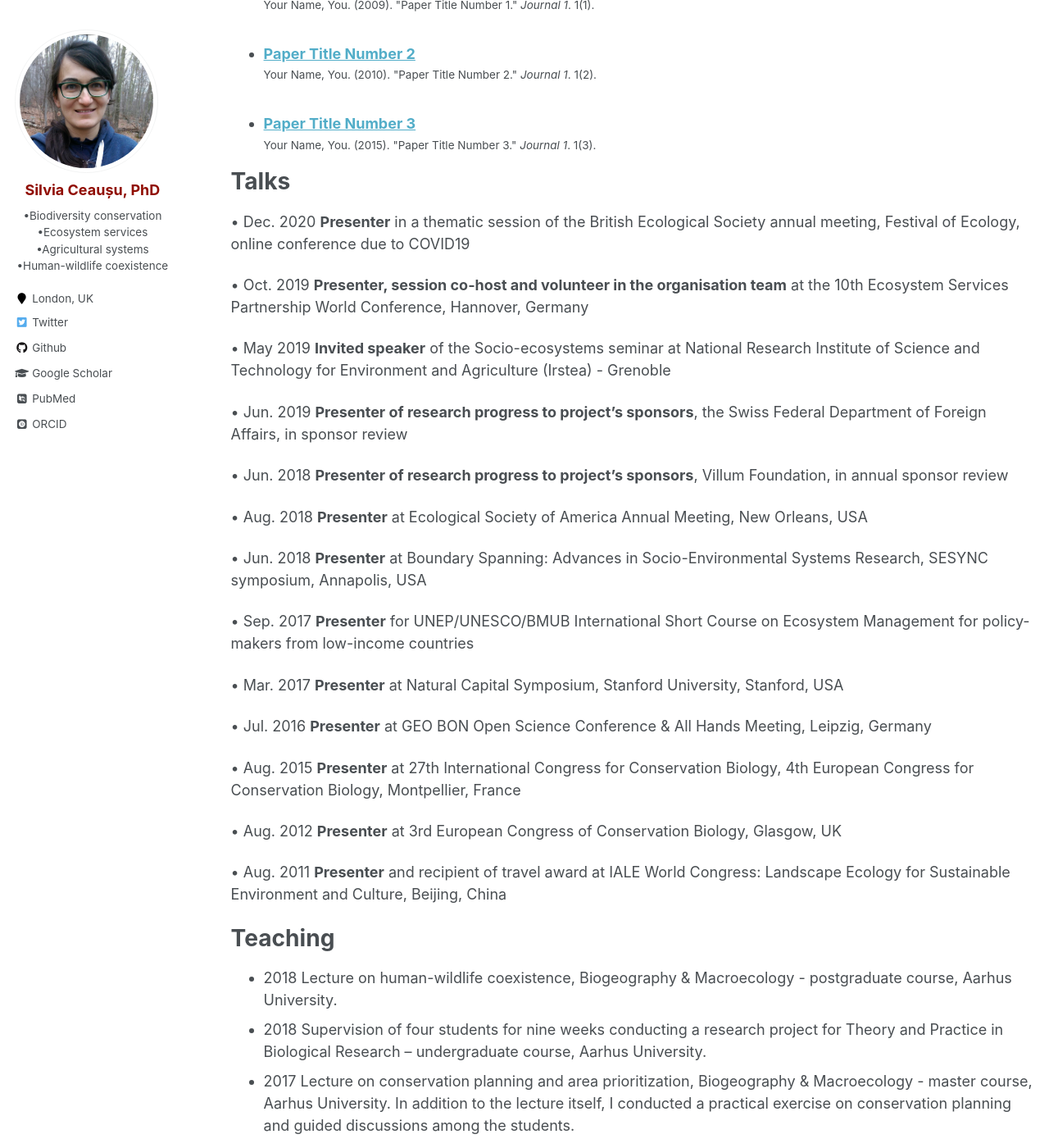
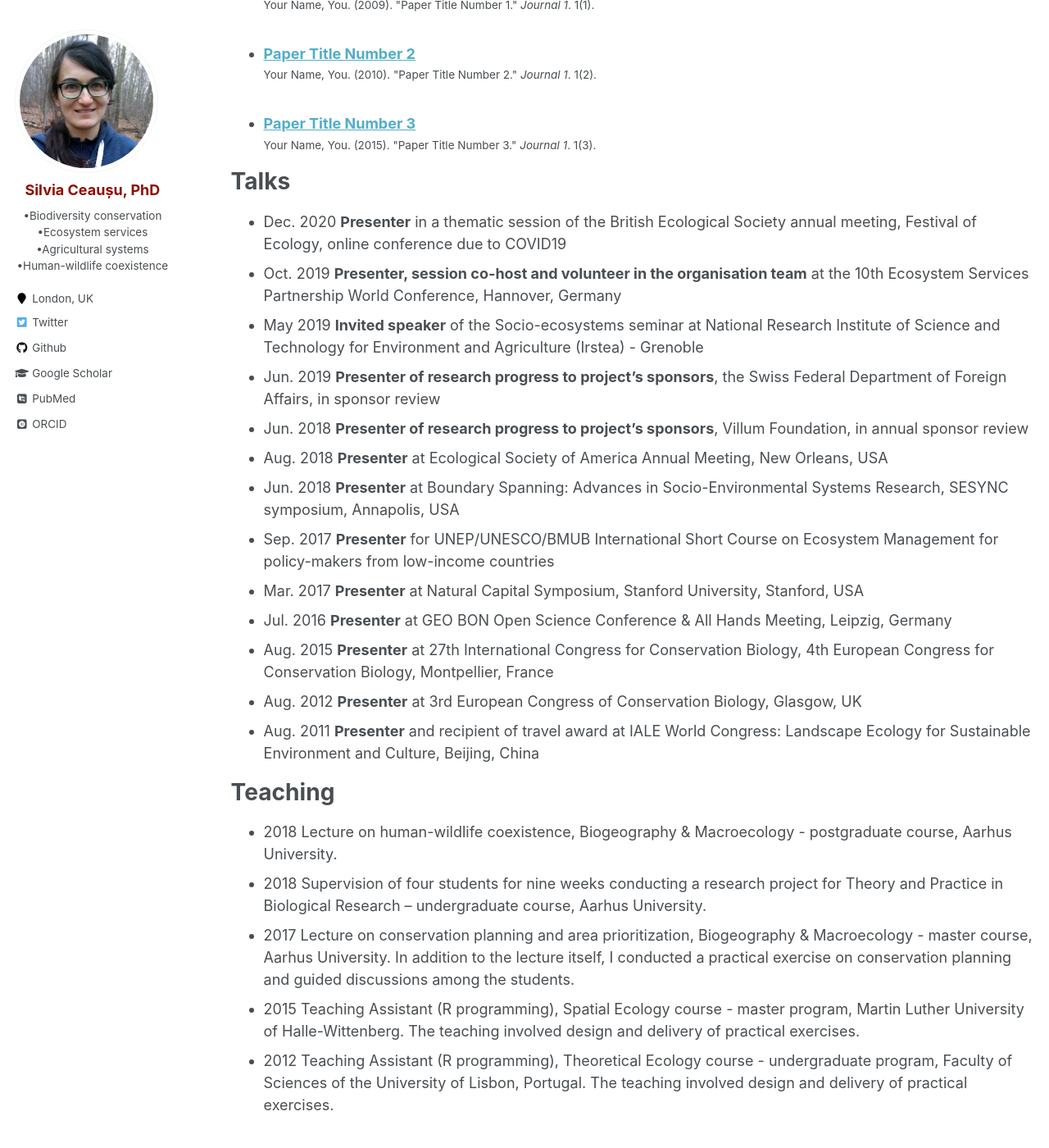
Before and after one commit to SilviaCeausu/SilviaCeausu.github.io, a Jekyll site: the page built from _pages/cv.md, in a window 1280 px wide and 1400 px high, scrolled down 1183 px. Shown: the whole window at 82% size. Built offline with Jekyll 4.4.1, drawn with Linux system fonts in a browser that asks for light colours; some web fonts are replaced.

Commit message:
Update cv.md

```diff
--- a/_pages/cv.md
+++ b/_pages/cv.md
@@ -33,31 +33,19 @@
 
 Talks
 ======
-•	Dec. 2020	  **Presenter** in a thematic session of the British Ecological Society annual meeting, Festival of Ecology, online conference due to COVID19
-
-•	Oct. 2019 	**Presenter, session co-host and volunteer in the organisation team** at the 10th Ecosystem Services Partnership World Conference, Hannover, Germany
-
-•	May 2019 	  **Invited speaker** of the Socio-ecosystems seminar at National Research Institute of Science and Technology for Environment and Agriculture (Irstea) - Grenoble
-
-•	Jun. 2019 	**Presenter of research progress to project’s sponsors**, the Swiss Federal Department of Foreign Affairs, in sponsor review
-
-•	Jun. 2018 	**Presenter of research progress to project’s sponsors**, Villum Foundation, in annual sponsor review
-
-•	Aug. 2018 	**Presenter** at Ecological Society of America Annual Meeting, New Orleans, USA
-
-•	Jun. 2018 	**Presenter** at Boundary Spanning: Advances in Socio-Environmental Systems Research, SESYNC symposium, Annapolis, USA
-
-•	Sep. 2017 	**Presenter** for UNEP/UNESCO/BMUB International Short Course on Ecosystem Management for policy-makers from low-income countries
-
-•	Mar. 2017  	**Presenter** at Natural Capital Symposium, Stanford University, Stanford, USA
-
-•	Jul. 2016 	**Presenter** at GEO BON Open Science Conference & All Hands Meeting, Leipzig, Germany
-
-•	Aug. 2015 	**Presenter** at 27th International Congress for Conservation Biology, 4th European Congress for Conservation Biology, Montpellier, France
-
-•	Aug. 2012 	**Presenter** at 3rd European Congress of Conservation Biology, Glasgow, UK
-
-•	Aug. 2011 	**Presenter** and recipient of travel award at IALE World Congress: Landscape Ecology for Sustainable Environment and Culture, Beijing, China
+* Dec. 2020	  **Presenter** in a thematic session of the British Ecological Society annual meeting, Festival of Ecology, online conference due to COVID19
+* Oct. 2019 	**Presenter, session co-host and volunteer in the organisation team** at the 10th Ecosystem Services Partnership World Conference, Hannover, Germany
+* May 2019 	  **Invited speaker** of the Socio-ecosystems seminar at National Research Institute of Science and Technology for Environment and Agriculture (Irstea) - Grenoble
+* Jun. 2019 	**Presenter of research progress to project’s sponsors**, the Swiss Federal Department of Foreign Affairs, in sponsor review
+* Jun. 2018 	**Presenter of research progress to project’s sponsors**, Villum Foundation, in annual sponsor review
+* Aug. 2018 	**Presenter** at Ecological Society of America Annual Meeting, New Orleans, USA
+* Jun. 2018 	**Presenter** at Boundary Spanning: Advances in Socio-Environmental Systems Research, SESYNC symposium, Annapolis, USA
+* Sep. 2017 	**Presenter** for UNEP/UNESCO/BMUB International Short Course on Ecosystem Management for policy-makers from low-income countries
+* Mar. 2017  	**Presenter** at Natural Capital Symposium, Stanford University, Stanford, USA
+* Jul. 2016 	**Presenter** at GEO BON Open Science Conference & All Hands Meeting, Leipzig, Germany
+* Aug. 2015 	**Presenter** at 27th International Congress for Conservation Biology, 4th European Congress for Conservation Biology, Montpellier, France
+* Aug. 2012 	**Presenter** at 3rd European Congress of Conservation Biology, Glasgow, UK
+* Aug. 2011 	**Presenter** and recipient of travel award at IALE World Congress: Landscape Ecology for Sustainable Environment and Culture, Beijing, China
 
 Teaching
 ======
```
